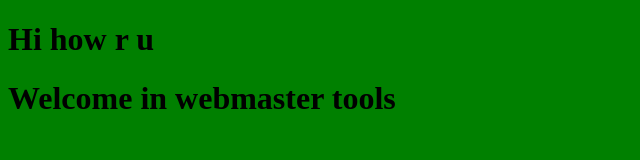
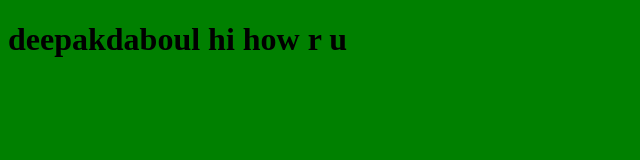
Before and after one commit to amitdaboul/amitdaboul.github.io, a plain HTML site: page index.html in a window 1280 px wide. Shown: the whole page, without its empty margins (0-640 px from the left). Drawn offline with Linux system fonts and the light colour scheme.

Commit message:
Deepak daboul added here

```diff
--- a/index.html
+++ b/index.html
@@ -4,8 +4,8 @@
      <title>My first web app</title>
     </head>
     <body style="background:green;">
-     <h1>Hi how r u</h1>
-      <h1>Welcome in webmaster tools</h1>
+     <h1>deepakdaboul hi how r u</h1>
+
 
     </body>
 
```
